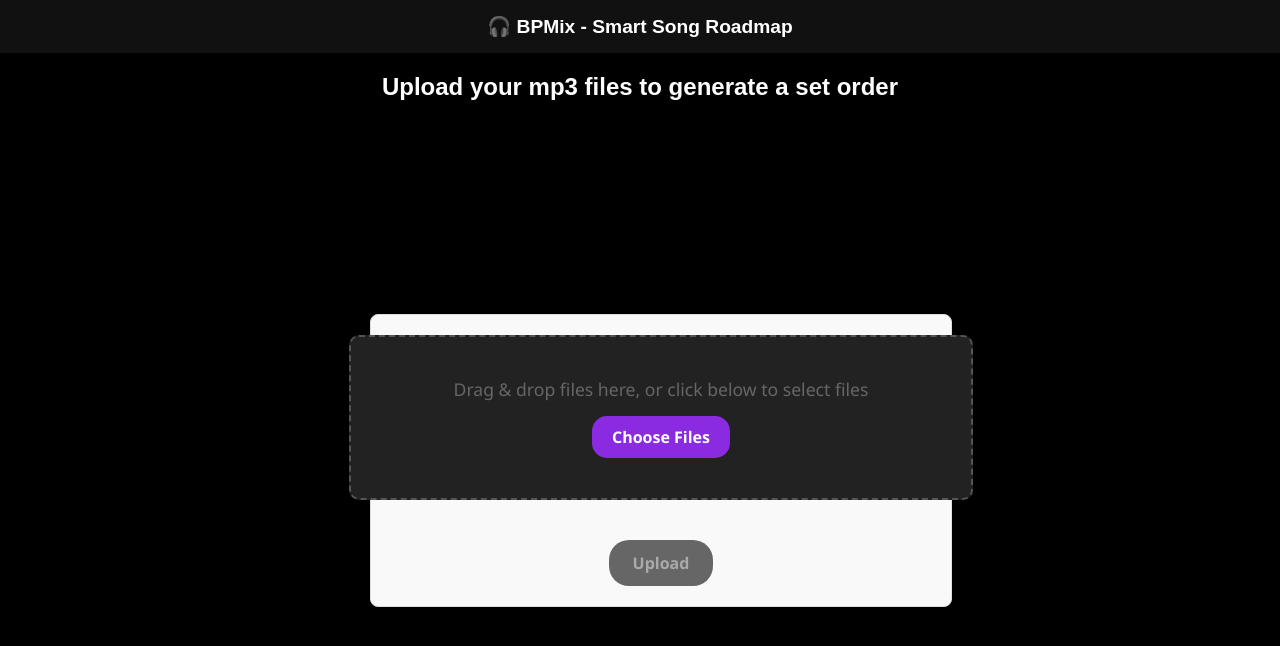
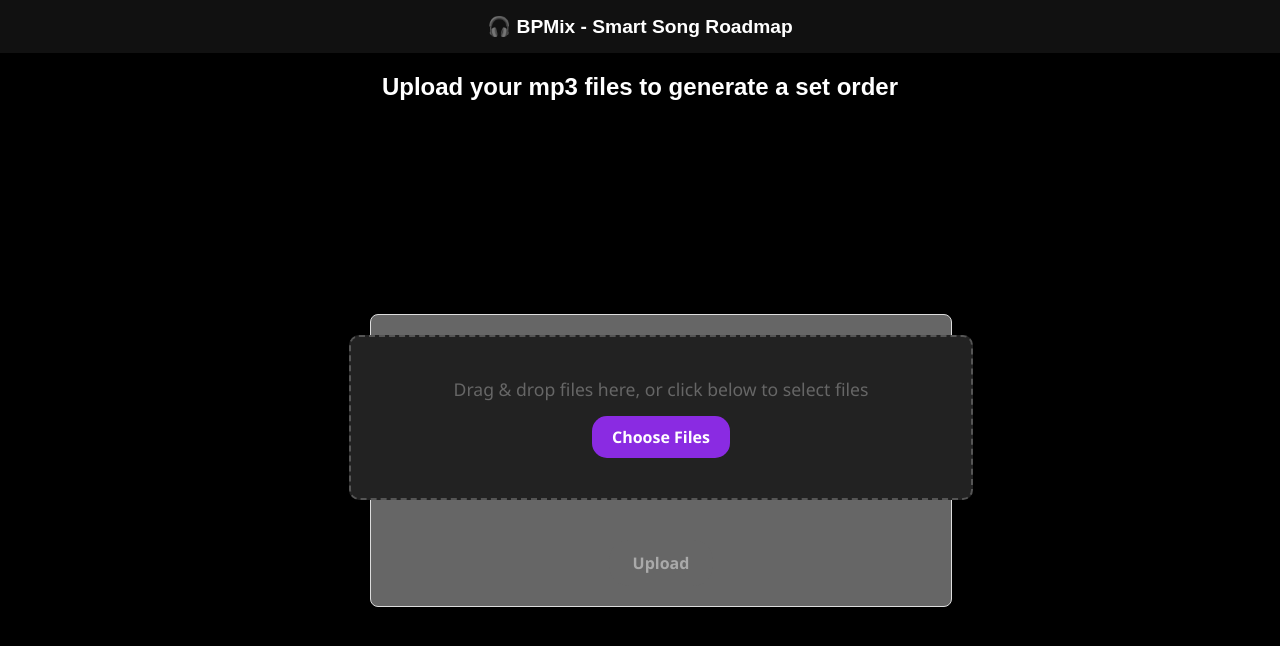
Before and after one commit to eshaann/BPMix-frontend, a React (Vite) app in the folder bpmix/: page / in a window 1280 px wide. Shown: the top 646 px of the page. Built offline with nearby package versions, Linux system fonts and the light colour scheme.

Commit message:
style changes

```diff
--- a/bpmix/src/components/UploadForm.css
+++ b/bpmix/src/components/UploadForm.css
@@ -6,14 +6,14 @@
   padding: 20px;
   border: 1px solid #ddd;
   border-radius: 8px;
-  background-color: #f9f9f9;
+  background-color: #666;
   box-shadow: 0 2px 4px rgba(0, 0, 0, 0.1);
   font-family: 'Segoe UI', Tahoma, Geneva, Verdana, sans-serif; /* Nicer font */
 }
 
 /* Dropbox styling */
 .dropbox {
-  border: 2px dashed #ccc;
+  border: 2px dashed #666;
   border-radius: 10px; /* Slightly more rounded */
   padding: 30px;
   text-align: center;
@@ -105,7 +105,7 @@
 /* Upload button styling */
 .upload-btn {
   background-color: #28a745; /* Green color */
-  color: white;
+  color: blue;
   padding: 12px 25px;
   border: none;
   border-radius: 20px; /* More rounded */
```
